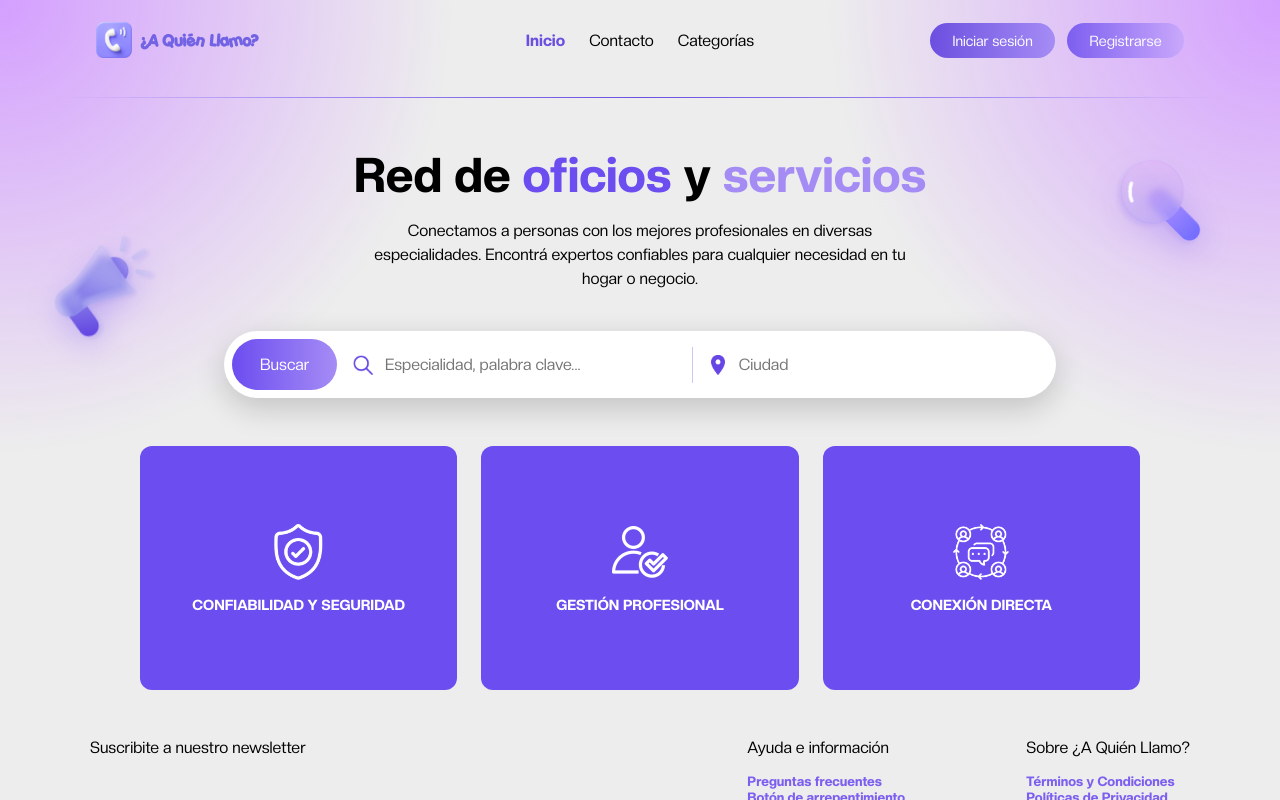
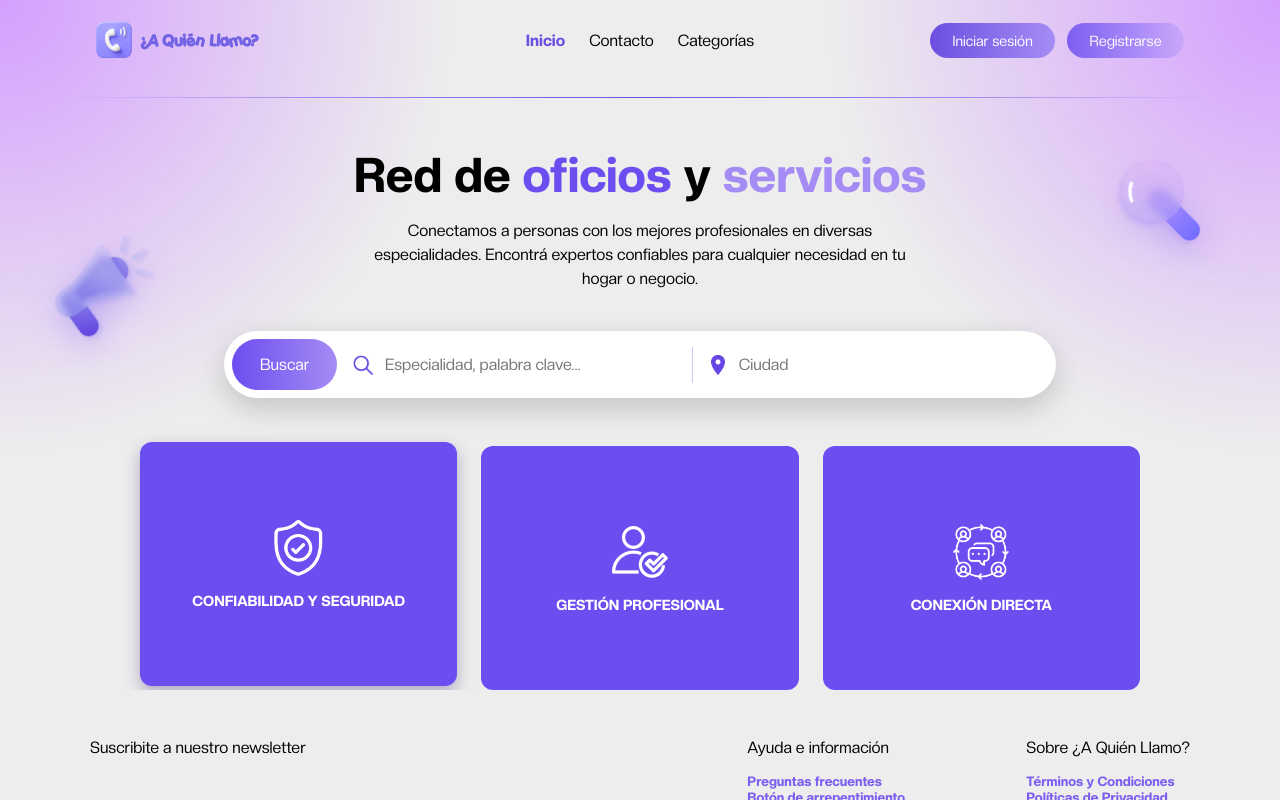
Before and after one commit to helloitsmxri/tp-final-a-quien-llamo-front-, an Angular app: page / in a window 1280 px wide. In both pictures the pointer is over the item "CONFIABILIDAD Y SEGURIDAD". Shown: the top 800 px of the page. Built offline with nearby package versions, Linux system fonts and the light colour scheme.

Commit message:
Implementación de efecto en tarjeta del home
Implementamos el efecto para que cuando la persona pase el cursor la tarjeta de confiabilidad, conexión y gestión se levante un poquito con un efecto de sombra.

Co-Authored-By: Paulina Juana Roldan <141651058+paulinaroldan@users.noreply.github.com>

```diff
--- a/src/app/home/home.css
+++ b/src/app/home/home.css
@@ -135,6 +135,12 @@ h1 {
   border-radius: 12px;
 }
 
+.tarjeta:hover{
+  transform: translateY(-4px); /*es para q suba*/
+  box-shadow: 0 6px 16px rgba(56, 40, 116, 0.35);
+}
+
+
 .tarjeta h2 {
   margin: 0;
   font-size: 0.9rem;
```
